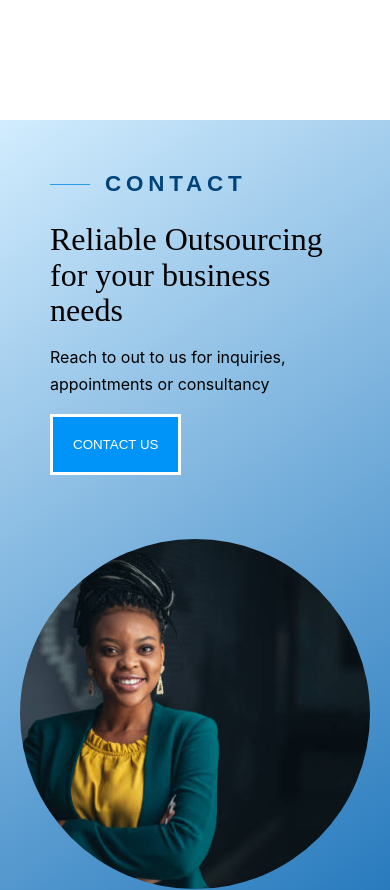
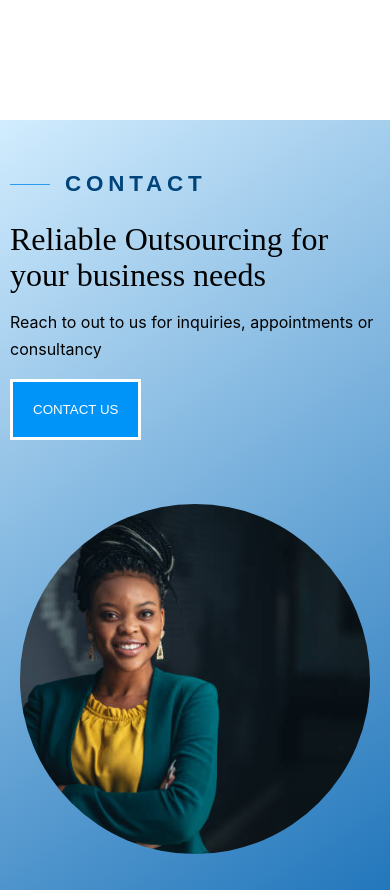
Before and after one commit to kingdanie/pneuma, a Next.js app: page / in a window 390 px wide. Shown: the part 5660-6550 px from the top of the page. Built offline with nearby package versions, Linux system fonts and the light colour scheme.

Commit message:
cssfix on contact card

```diff
--- a/styles/globals.css
+++ b/styles/globals.css
@@ -722,6 +722,9 @@ a {
   .s-info h1 {
     font-size: 4.2rem;
   }
+  .contact-section {
+    padding: 50px 10px;
+}
 
 }
 
```
